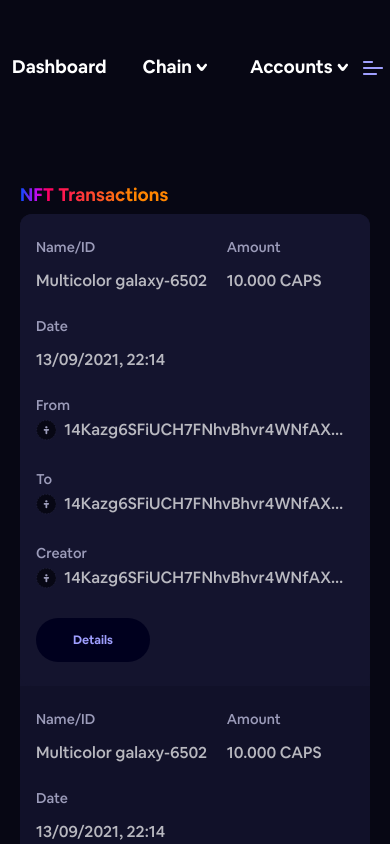
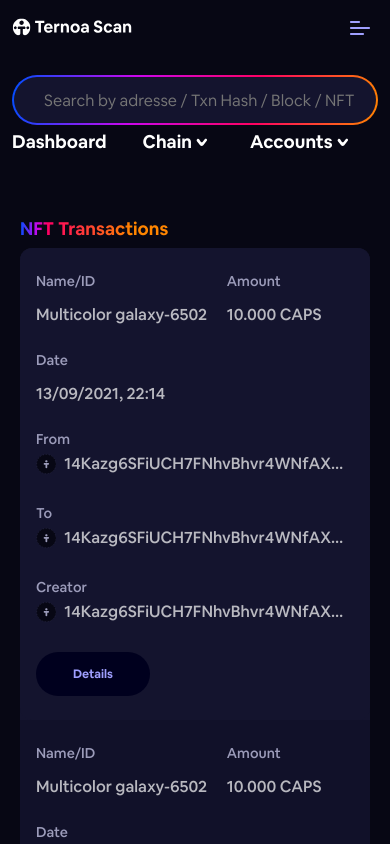
Before and after one commit to capsule-corp-ternoa/explorer, a Next.js app: page /nft/TransIndex in a window 390 px wide. Shown: the top 844 px of the page. Built offline with nearby package versions, Linux system fonts and the light colour scheme.

Commit message:
mobile navbar searchbox

```diff
--- a/components/base/Header/Header.module.scss
+++ b/components/base/Header/Header.module.scss
@@ -4,6 +4,7 @@
     display: flex;
     align-items: center;
     justify-content: space-between;
+    flex-wrap: wrap;
     padding: 8px 12px;
     margin-top: 5px;
     @media (min-width: 768px) {
@@ -31,6 +32,10 @@
     margin-top: 30px;
     margin-bottom: 20px;
     height: 58px;
+    @media (max-width: 768px) {
+        width: 100%;
+        margin-bottom: 0px;
+    }
 }
 
 .searchContainer{
@@ -114,9 +119,6 @@
 }
 
 @media (max-width:768px) {
-    .mobileSearchBar {
-        display: none;
-    }
 
     .mobileMenu {
         padding: 80px 0px;
--- a/components/base/Header/Header.tsx
+++ b/components/base/Header/Header.tsx
@@ -80,8 +80,11 @@
                         <LogoTernoaScan className={style.logo} />
                     </a>
                 </Link>
-                <div className={`${style.searchBoxContainer} py-1 py-md-1 position-relative`}>
-                    {(props.searchBar || props.searchBar == undefined) && <div className={style.mobileSearchBar}>
+                <div className="d-md-none ml-auto" onClick={() => setIsMenuOpen(!isMenuOpen)}>
+                    <Hamburger className={style.hamburger + " mx-2"} />
+                </div>
+                {(props.searchBar || props.searchBar == undefined) &&<div className={`${style.searchBoxContainer} py-1 py-md-1 position-relative`}>
+                     <div className={style.mobileSearchBar}>
                         <input
                             type="text"
                             value={searchText}
@@ -102,8 +105,8 @@
                         />
                         {isCapsInputFocused && <div className="search-gradient"></div>}
                         <Search className={style.search + " position-absolute"}/>
-                    </div>}
-                </div>
+                    </div>
+                </div>}
                 {isLaptop && <div className="flex flex-row flex-items-center">
                    <span className={style.navBarItem}>Dashboard</span>
                    <Dropdown onMouseOver={overMenu} onMouseLeave={leaveMenu} toggle={toggle} isOpen={menu} className={style.navBarDropdown}>
@@ -172,9 +175,6 @@
                     </Dropdown>
 
                 </div>}
-                <div className={"d-md-none"} onClick={() => setIsMenuOpen(!isMenuOpen)}>
-                    <Hamburger className={style.hamburger + " mx-2"} />
-                </div>
             </div>
 
             {!isLaptop && <Modal classNames={{
```
